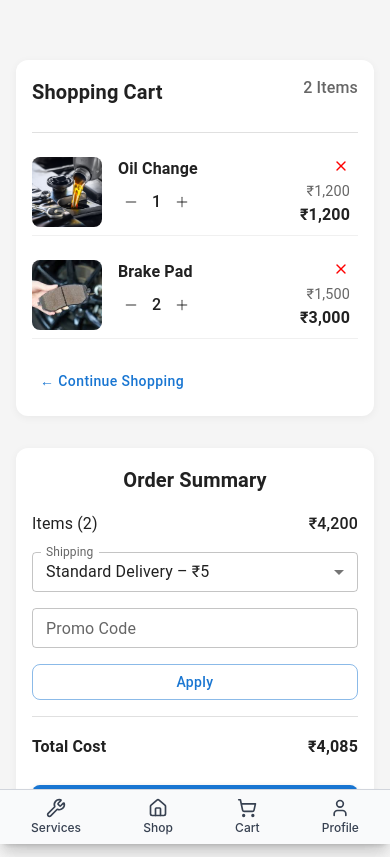
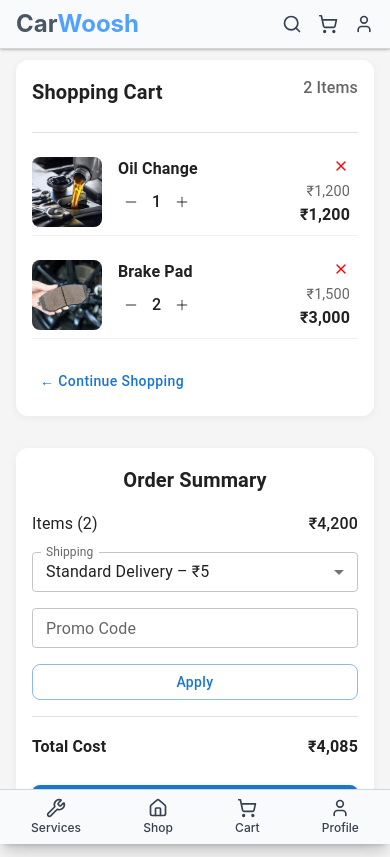
Before and after one commit to kamal5257/carwoosh2, a Next.js app: page /cart in a window 390 px wide. Built offline with nearby package versions, Linux system fonts and the light colour scheme.

Commit message:
mobile header

```diff
--- a/src/components/Header.tsx
+++ b/src/components/Header.tsx
@@ -13,7 +13,7 @@ interface HeaderProps {
   cartCount?: number;
   view?: "services" | "parts";
   onViewChange?: (v: "services" | "parts") => void;
-  onSearch?: (query: string, context: "services" | "parts") => void; // NEW
+  onSearch?: (query: string, context: "services" | "parts") => void;
 }
 
 export const Header = ({
@@ -22,7 +22,7 @@ export const Header = ({
   onViewChange,
   onSearch,
 }: HeaderProps) => {
-  const [searchQuery, setSearchQuery] = useState(""); // NEW
+  const [searchQuery, setSearchQuery] = useState("");
   const [searchOpen, setSearchOpen] = useState(false);
   const [menuOpen, setMenuOpen] = useState(false);
   const [cartCount, setCartCount] = useState<number>(externalCount);
@@ -49,7 +49,7 @@ export const Header = ({
   const handleSearchChange = (e: React.ChangeEvent<HTMLInputElement>) => {
     const query = e.target.value;
     setSearchQuery(query);
-    if (onSearch) onSearch(query, view); // NEW: pass query + context to parent
+    if (onSearch) onSearch(query, view);
   };
 
   const goHomeAndSetView = (targetView: "services" | "parts") => {
@@ -66,18 +66,18 @@ export const Header = ({
       {/* Desktop Header */}
       <header className="desktop-header hidden md:flex fixed top-0 left-0 right-0 bg-gray-50 border-b border-gray-300 shadow-sm z-50">
         <div className="container mx-auto flex items-center justify-between px-4 py-3">
-          <Link
-            href="/"
-            className="text-2xl font-bold text-gray-900 hover:text-blue-600 transition-colors"
-          >
-            CarCare
+          <Link href="/" className="flex items-center no-underline">
+            <span className="text-2xl font-bold text-gray-600">Car</span>
+            <span className="text-2xl font-bold text-blue-400">Woosh</span>
           </Link>
 
           {/* Desktop Search */}
           <div className="desktop-search w-full max-w-lg mx-6">
             <input
               type="text"
-              placeholder={`Search ${view === "services" ? "services" : "products"}...`}
+              placeholder={`Search ${
+                view === "services" ? "services" : "products"
+              }...`}
               className="search-input w-full px-3 py-1 rounded-md border border-gray-400 bg-white text-gray-900 placeholder-gray-500 focus:outline-none focus:ring-2 focus:ring-blue-600 focus:border-blue-600"
               value={searchQuery}
               onChange={handleSearchChange}
@@ -119,6 +119,32 @@ export const Header = ({
               </div>
             )}
           </div>
+        </div>
+      </header>
+
+      {/* ✅ Mobile Top Header */}
+      <header className="md:hidden fixed top-0 left-0 right-0 bg-gray-50 border-b border-gray-300 shadow-sm z-50 flex items-center justify-between px-4 py-2">
+        <Link href="/" className="flex items-center no-underline">
+            <span className="text-2xl font-bold text-gray-600">Car</span>
+            <span className="text-2xl font-bold text-blue-400">Woosh</span>
+          </Link>
+        <div className="flex items-center gap-4">
+          <button
+            onClick={() => setSearchOpen(true)}
+            className="text-gray-700 hover:text-blue-600"
+          >
+            <Search className="h-5 w-5" />
+          </button>
+          <Link href="/cart" className="relative text-gray-700 hover:text-blue-600">
+            <ShoppingCart className="h-5 w-5" />
+            {cartCount > 0 && <span className="cart-badge">{cartCount}</span>}
+          </Link>
+          <button
+            onClick={() => router.push("/profile")}
+            className="text-gray-700 hover:text-blue-600"
+          >
+            <User className="h-5 w-5" />
+          </button>
         </div>
       </header>
 
@@ -176,7 +202,9 @@ export const Header = ({
           <div className="bg-gray-50 rounded-xl shadow-lg w-[90%] max-w-md p-4">
             <input
               type="text"
-              placeholder={`Search ${view === "services" ? "services" : "products"}...`}
+              placeholder={`Search ${
+                view === "services" ? "services" : "products"
+              }...`}
               value={searchQuery}
               onChange={handleSearchChange}
               autoFocus
```
